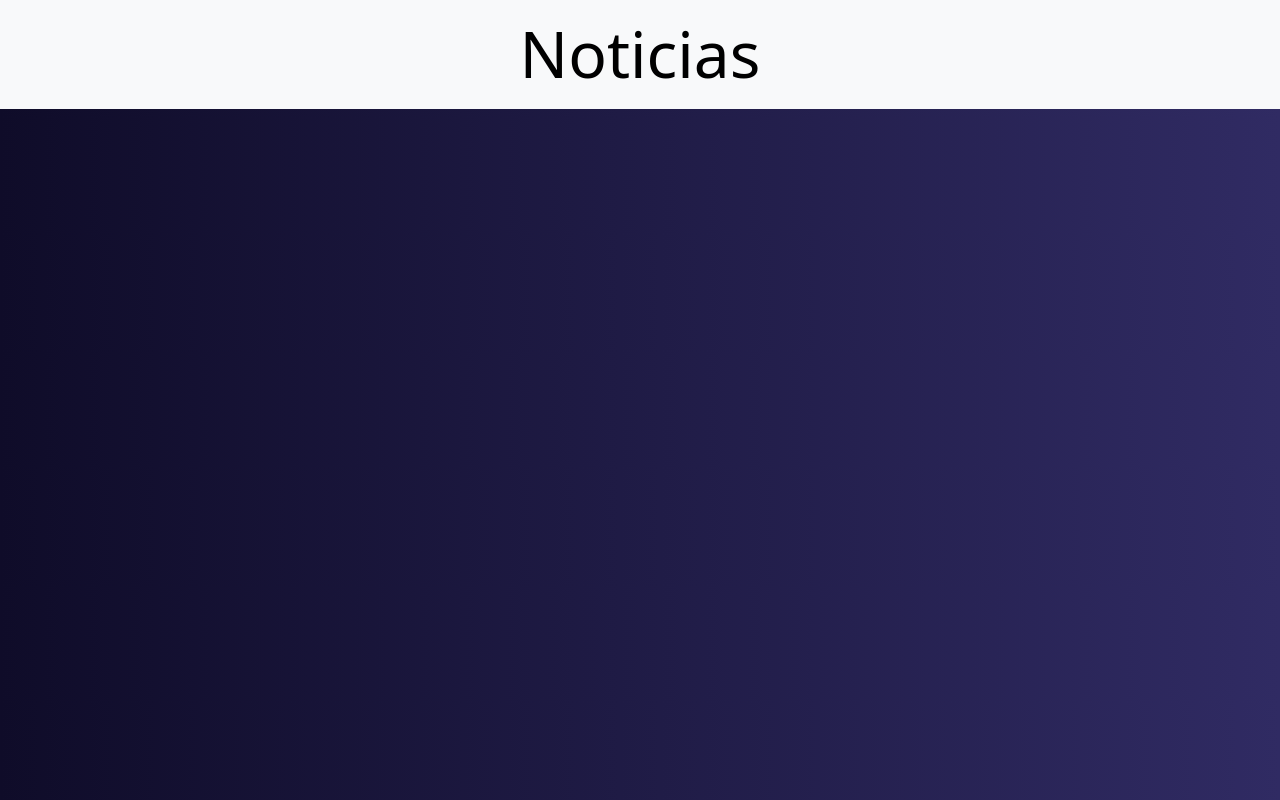
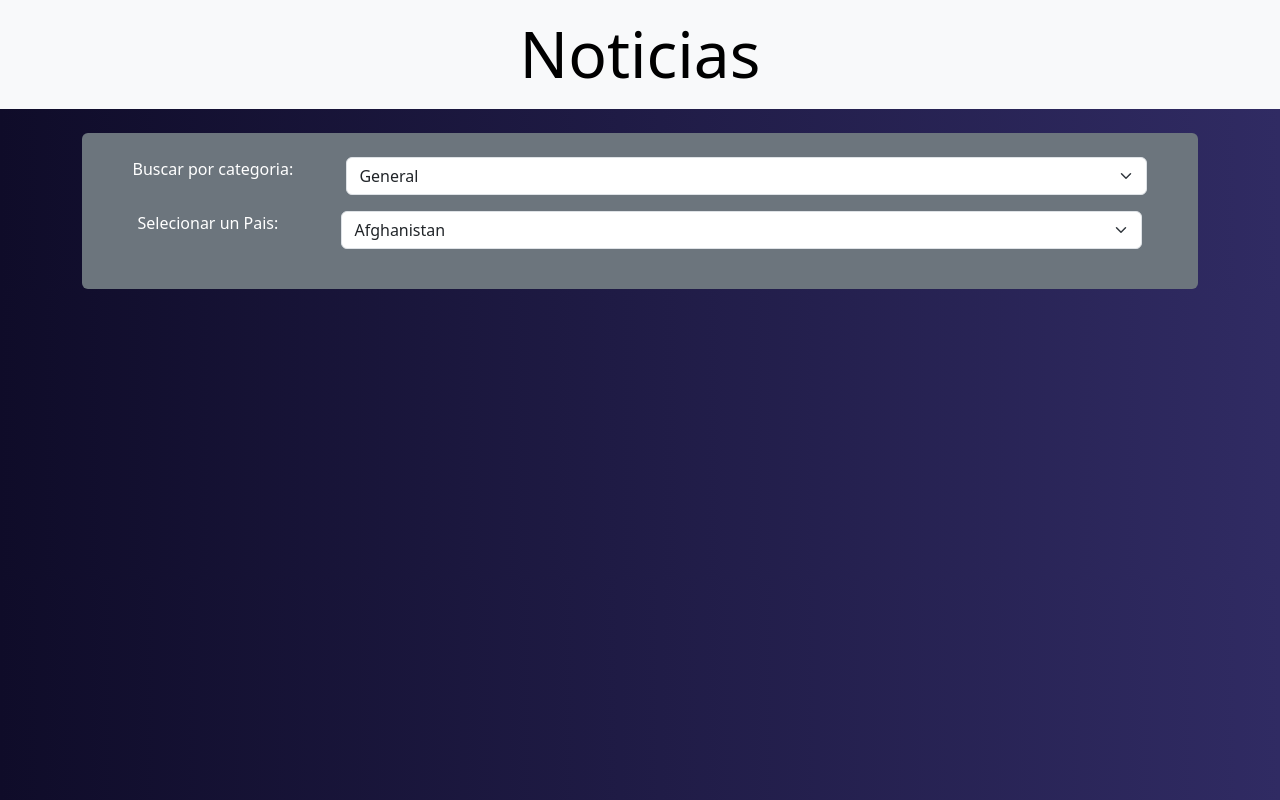
Before and after one commit to pablogonza37/EjercicioReact12_webNoticiasV2, a React (Vite) app: page / in a window 1280 px wide. Built offline with nearby package versions, Linux system fonts and the light colour scheme.

Commit message:
se creo el componente Formulario

```diff
--- a/src/App.jsx
+++ b/src/App.jsx
@@ -1,7 +1,9 @@
 
 import './App.css'
+import Formulario from './components/Formulario';
 import Titulo from './components/Titulo'
 import "bootstrap/dist/css/bootstrap.min.css";
+import { Container } from "react-bootstrap";
 
 function App() {
 
@@ -9,6 +11,10 @@
   return (
     <>
       <Titulo></Titulo>
+      <Container className="mainPage">
+
+        <Formulario></Formulario>
+      </Container>
     </>
   )
 }
--- /dev/null
+++ b/src/components/Formulario.jsx
@@ -0,0 +1,46 @@
+import React from 'react';
+import { Form } from "react-bootstrap";
+import SelectPaises from './SelectPaises';
+
+const Formulario = () => {
+
+
+    return (
+        <section className="mt-4 ">
+      <Form className="p-4 text-bg-secondary rounded">
+        <Form.Group
+          className="mb-3 d-flex justify-content-around "
+          controlId="exampleForm.ControlInput1"
+        >
+          <Form.Label>Buscar por categoria:</Form.Label>
+          <Form.Select
+            aria-label="Default select example"
+            className="w-75"
+
+          >
+            <option value="world">General</option>
+            <option value="business">business</option>
+            <option value="domestic">domestic</option>
+            <option value="education">education</option>
+            <option value="entertainment">entertainment</option>
+            <option value="environment">environment</option>
+            <option value="food">food</option>
+            <option value="health">health</option>
+            <option value="lifestyle">lifestyle</option>
+            <option value="politics">politics</option>
+            <option value="science">science</option>
+            <option value="sports">sports</option>
+            <option value="technology">technology</option>
+            <option value="top">top</option>
+            <option value="tourism">tourism</option>
+            <option value="other">other</option>
+          </Form.Select>
+        </Form.Group>
+
+        <SelectPaises></SelectPaises>
+      </Form>
+    </section>
+    );
+};
+
+export default Formulario;
--- /dev/null
+++ b/src/components/SelectPaises.jsx
@@ -0,0 +1,222 @@
+import Form from "react-bootstrap/Form";
+
+const SelectPaises = () => {
+  const countries = [
+    "Afghanistan",
+    "Albania",
+    "Algeria",
+    "Andorra",
+    "Angola",
+    "Argentina",
+    "Armenia",
+    "Australia",
+    "Austria",
+    "Azerbaijan",
+    "Bahamas",
+    "Bahrain",
+    "Bangladesh",
+    "Barbados",
+    "Belarus",
+    "Belgium",
+    "Belize",
+    "Benin",
+    "Bermuda",
+    "Bhutan",
+    "Bolivia",
+    "Bosnia And Herzegovina",
+    "Botswana",
+    "Brazil",
+    "Brunei",
+    "Bulgaria",
+    "Burkina fasco",
+    "Burundi",
+    "Cambodia",
+    "Cameroon",
+    "Canada",
+    "Cape Verde",
+    "Cayman Islands",
+    "Central African Republic",
+    "Chad",
+    "Chile",
+    "China",
+    "Colombia",
+    "Comoros",
+    "Congo",
+    "Costa Rica",
+    "Croatia",
+    "Cuba",
+    "Cyprus",
+    "Czech republic",
+    "Denmark",
+    "Djibouti",
+    "Dominica",
+    "Dominican republic",
+    "DR Congo",
+    "Ecuador",
+    "Egypt",
+    "El Salvador",
+    "Equatorial Guinea",
+    "Eritrea",
+    "Estonia",
+    "Eswatini",
+    "Ethiopia",
+    "Fiji",
+    "Finland",
+    "France",
+    "French polynesia",
+    "Gabon",
+    "Gambia",
+    "Georgia",
+    "Germany",
+    "Ghana",
+    "Greece",
+    "Grenada",
+    "Guatemala",
+    "Guinea",
+    "Guyana",
+    "Haiti",
+    "Honduras",
+    "Hong kong",
+    "Hungary",
+    "Iceland",
+    "India",
+    "Indonesia",
+    "Iran",
+    "Iraq",
+    "Ireland",
+    "Israel",
+    "Italy",
+    "Ivory Coast",
+    "Jamaica",
+    "Japan",
+    "Jersey",
+    "Jordan",
+    "Kazakhstan",
+    "Kenya",
+    "Kiribati",
+    "Kosovo",
+    "Kuwait",
+    "Kyrgyzstan",
+    "Laos",
+    "Latvia",
+    "Lebanon",
+    "Lesotho",
+    "Liberia",
+    "Libya",
+    "Liechtenstein",
+    "Lithuania",
+    "Luxembourg",
+    "Macau",
+    "Macedonia",
+    "Madagascar",
+    "Malawi",
+    "Malaysia",
+    "Maldives",
+    "Mali",
+    "Malta",
+    "Marshall Islands",
+    "Mauritania",
+    "Mauritius",
+    "Mexico",
+    "Micronesia",
+    "Moldova",
+    "Monaco",
+    "Mongolia",
+    "Montenegro",
+    "Morocco",
+    "Mozambique",
+    "Myanmar",
+    "Namibia",
+    "Nauru",
+    "Nepal",
+    "Netherland",
+    "New zealand",
+    "Nicaragua",
+    "Niger",
+    "Nigeria",
+    "North korea",
+    "Norway",
+    "Oman",
+    "Pakistan",
+    "Palau",
+    "Panama",
+    "Papua New Guinea",
+    "Paraguay",
+    "Peru",
+    "Philippines",
+    "Poland",
+    "Portugal",
+    "Puerto rico",
+    "Qatar",
+    "Romania",
+    "Russia",
+    "Rwanda",
+    "Samoa",
+    "San Marino",
+    "Saudi arabia",
+    "Senegal",
+    "Serbia",
+    "Seychelles",
+    "Sierra Leone",
+    "Singapore",
+    "Slovakia",
+    "Slovenia",
+    "Solomon Islands",
+    "Somalia",
+    "South africa",
+    "South korea",
+    "Spain",
+    "Sri Lanka",
+    "Sudan",
+    "Suriname",
+    "Sweden",
+    "Switzerland",
+    "Syria",
+    "Taiwan",
+    "Tajikistan",
+    "Tanzania",
+    "Thailand",
+    "Timor-Leste",
+    "Togo",
+    "Tonga",
+    "Tunisia",
+    "Turkey",
+    "Turkmenistan",
+    "Tuvalu",
+    "Uganda",
+    "Ukraine",
+    "United arab emirates",
+    "United kingdom",
+    "United states of america",
+    "Uruguay",
+    "Uzbekistan",
+    "Vanuatu",
+    "Vatican",
+    "Venezuela",
+    "Vietnam",
+    "World",
+    "Yemen",
+    "Zambia",
+    "Zimbabwe",
+  ];
+
+  return (
+
+      <Form.Group
+        className="mb-3 d-flex justify-content-around "
+        controlId="exampleForm.ControlInput2"
+      >
+        <Form.Label>Selecionar un Pais:</Form.Label>
+        <Form.Select aria-label="Default select example" className="w-75">
+          {countries.map((country, index) => (
+            <option key={index} value={country}>
+              {country}
+            </option>
+          ))}
+        </Form.Select>
+      </Form.Group>
+
+  );
+};
+
+export default SelectPaises;
```
